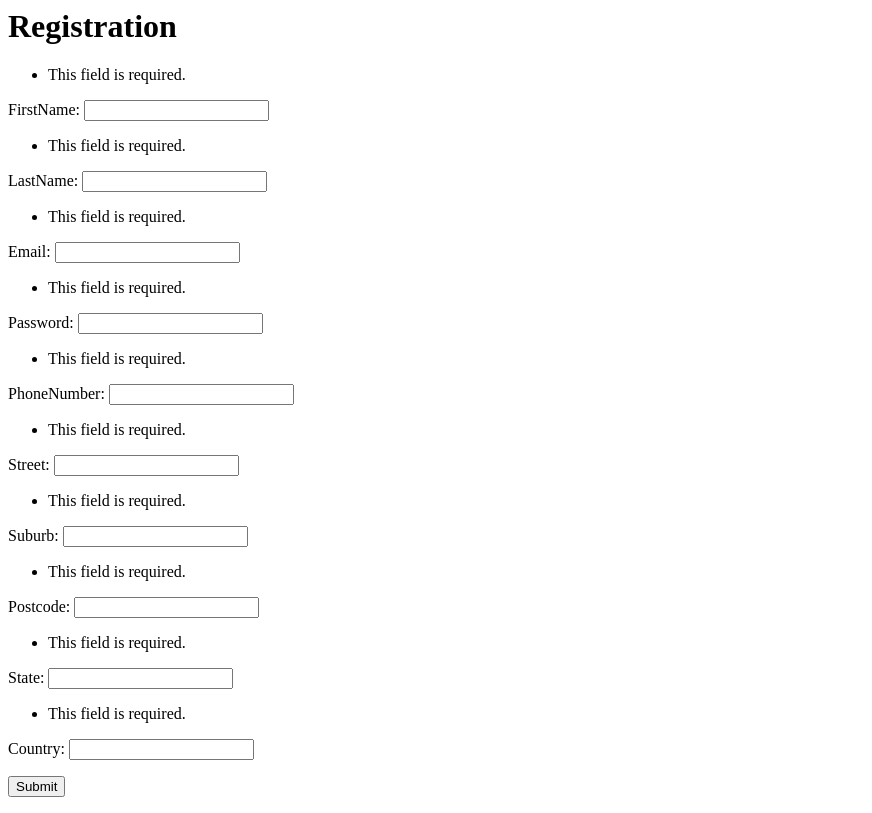
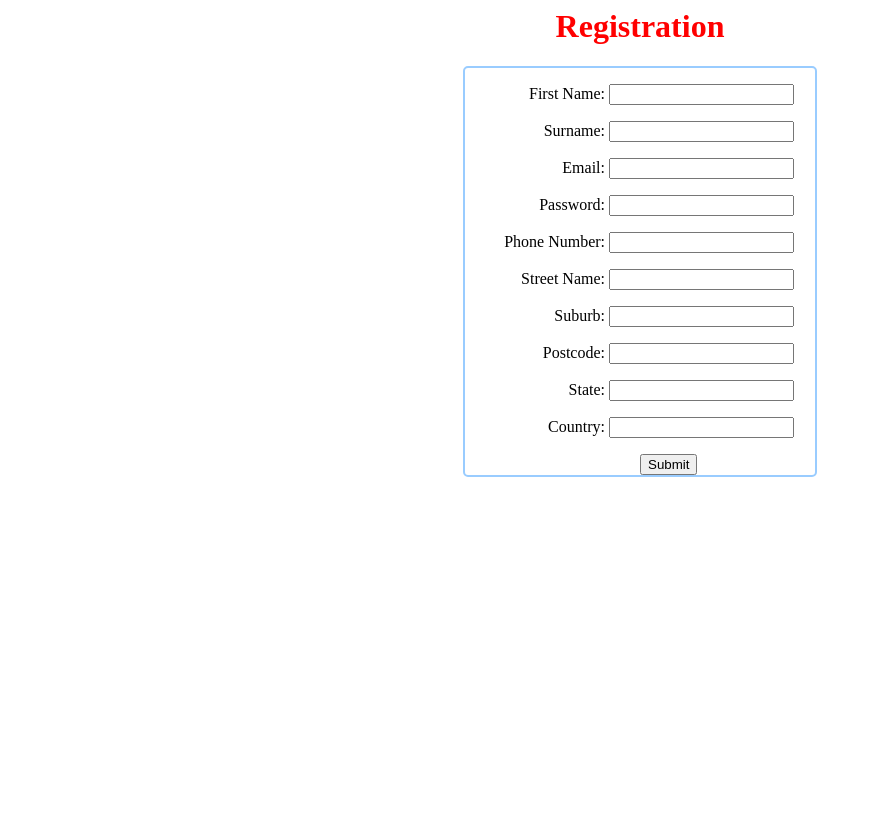
Before and after one commit to Re-Tails/shopping, a Django app: page /register/ in a window 1280 px wide. Shown: the whole page, without its empty margins (0-872 px from the left). After the commit the page ends 477 px from the top, so only its background shows below. Run offline with Django 3.2, Linux system fonts and the light colour scheme.

Commit message:
Updated Forms and added CSS
Added some basic css to get a general feel of the page. Plus updated the labels for the model forms. Also after registering, the user is for now just redirected to the admin page if the form is valid.

```diff
--- a/direct/forms.py
+++ b/direct/forms.py
@@ -5,6 +5,4 @@ class RegistrationForm(forms.ModelForm):
     class Meta:
         model = Customer
         fields=["firstName", "lastName", "email", "password", "phoneNumber", "street", "suburb", "postcode", "state", "country"]
-#class RegistrationForm(forms.Form):
-#    Name = forms.CharField()
-#    Surname = forms.CharField()
+        labels={"firstName":"First Name", "lastName":"Surname", "email":"Email", "password":"Password", "phoneNumber":"Phone Number", "street":"Street Name", "suburb":"Suburb", "postcode":"Postcode", "state":"State", "country":"Country"}
--- /dev/null
+++ b/direct/static/css/register.css
@@ -0,0 +1,29 @@
+h1 {
+  color: red;
+  text-align: center;
+}
+ul.errorList {
+  display: none;
+  color: red;
+}
+
+label {
+  display: inline-block;
+  text-align: right;
+  width: 140px;
+}
+
+button {
+  margin-left: 50%;
+  margin-right: 50%;
+}
+
+form {
+  border: 2px solid;
+  border-color: #99ccff;
+  border-radius: 5px;
+
+  max-width: 350px;
+  margin: 0 auto;
+  text-align: left;
+}
--- a/direct/templates/registration.html
+++ b/direct/templates/registration.html
@@ -1,4 +1,6 @@
+{% load static %}
 {% block body %}
+<link rel="stylesheet" type="text/css" href="{% static 'css/register.css' %}"
 <div class="container">
   <h1>Registration</h1>
   <form method="post">
--- a/direct/views.py
+++ b/direct/views.py
@@ -1,5 +1,5 @@
 from django.shortcuts import render
-from django.http import HttpResponse
+from django.http import HttpResponseRedirect
 from direct.forms import RegistrationForm
 from django.views.generic import TemplateView
 
@@ -8,14 +8,9 @@ def register(request):
     form = RegistrationForm(request.POST)
     if form.is_valid():
         form.save()
+        return HttpResponseRedirect('/admin/')
+        #For now after the user hits submit, they will be redirected to the admin page.
+        #We should make some sort of confirmation page, or maybe redirect them to the login page.
 
     context={'form': form}
-    #if request.method == 'POST':
-    #    if form.is_valid():
-    #        obj = Customer
-    #        obj.password = form.cleaned_data['Name']
-
-    #        obj.save()
-    #        return HttpResponseRedirect('/admin/')
-
     return render(request, 'registration.html', {'form':form})
--- a/shopping/settings.py
+++ b/shopping/settings.py
@@ -118,7 +118,7 @@ USE_TZ = True
 # Static files (CSS, JavaScript, Images)
 # https://docs.djangoproject.com/en/2.1/howto/static-files/
 
-STATIC_URL = 'static/'
+STATIC_URL = '/static/'
 
 STATICFILES_DIRS = (
     os.path.join(BASE_DIR, 'direct/static'),
```
